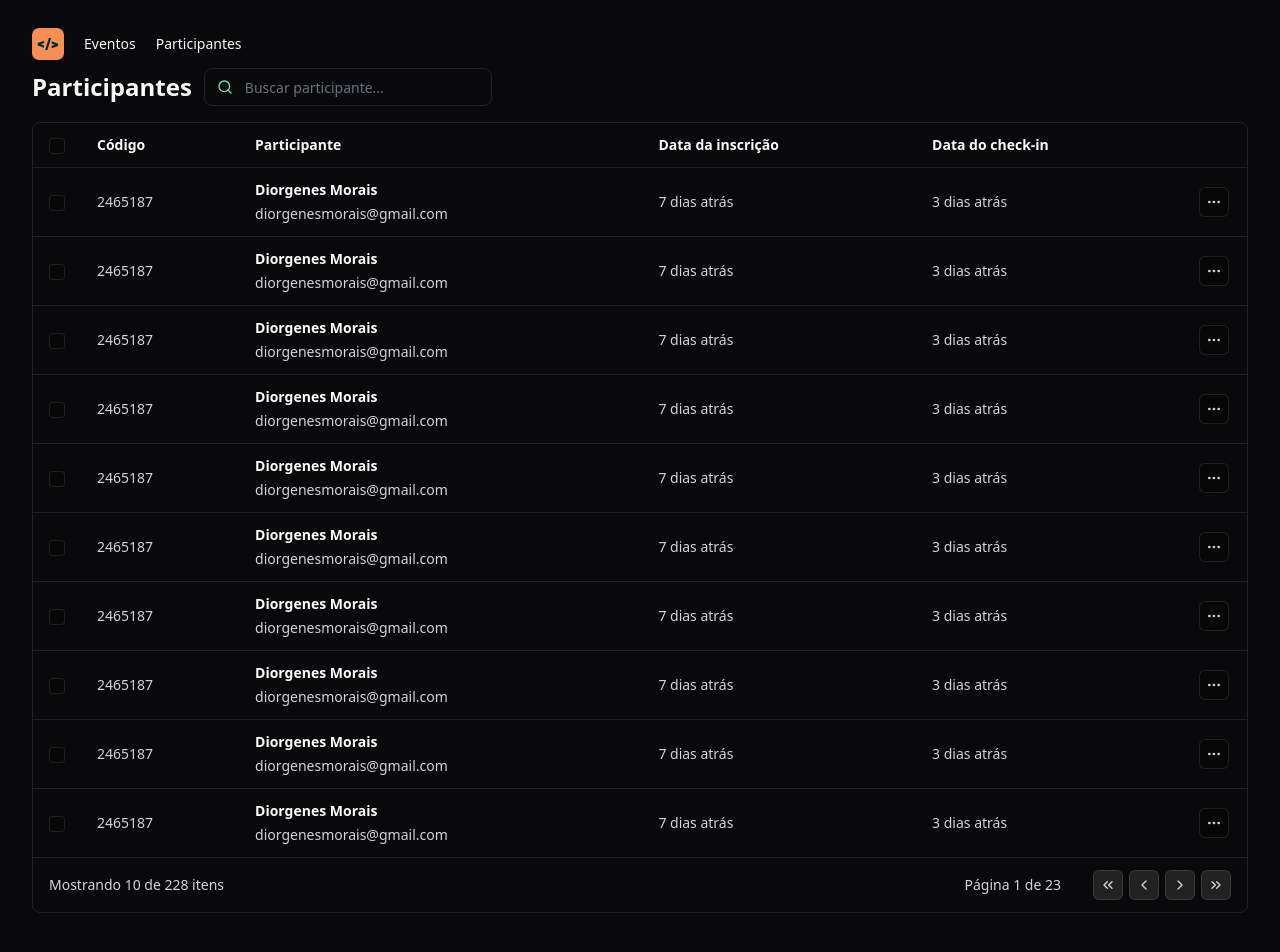
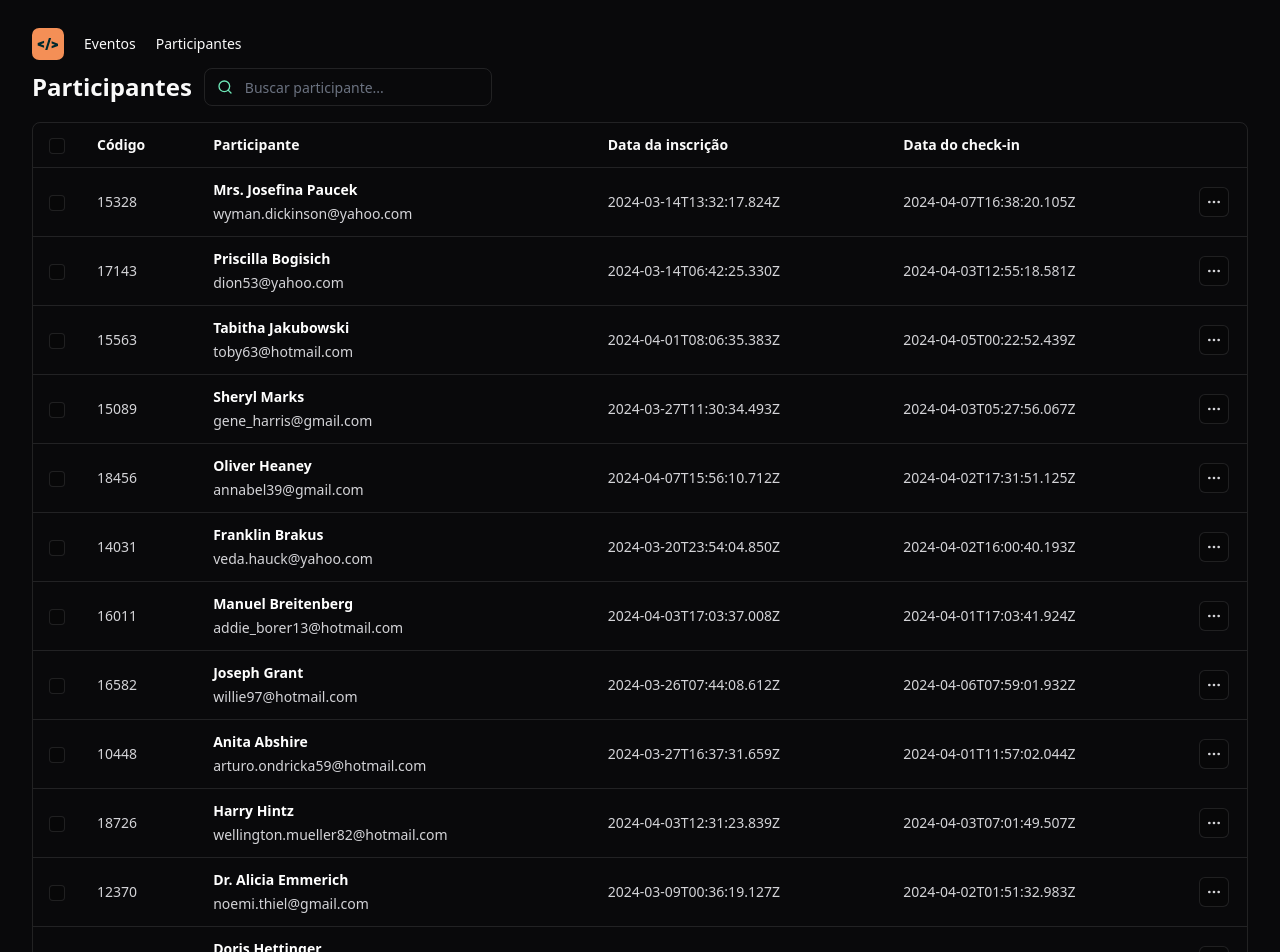
Before and after one commit to diorgenesmorais/pass-in-web, a React (Vite) app: page / in a window 1280 px wide. Shown: the top 952 px of the page. Built offline with nearby package versions, Linux system fonts and the light colour scheme.

Commit message:
chore: added fake data to attendees

```diff
--- a/package.json
+++ b/package.json
@@ -16,6 +16,7 @@
     "tailwind-merge": "^2.2.2"
   },
   "devDependencies": {
+    "@faker-js/faker": "^8.4.1",
     "@tailwindcss/forms": "^0.5.7",
     "@types/react": "^18.2.66",
     "@types/react-dom": "^18.2.22",
--- a/src/components/attendee-list.tsx
+++ b/src/components/attendee-list.tsx
@@ -5,6 +5,8 @@ import { TableTh } from './table/table-th'
 import { TableTd } from './table/table-td'
 import { TableRow } from './table/table-row'
 import { ChangeEvent, useState } from 'react'
+import { attendees } from '../data/attendees.data'
+import { IAttendee } from '../interfaces/attendee.interface'
 
 export const AttendeeList = () => {
     const [searchForParticipants, setSearchForParticipants] = useState('')
@@ -39,21 +41,21 @@ export const AttendeeList = () => {
                     </TableRow>
                 </thead>
                 <tbody>
-                    {Array.from({length: 10}).map((_, i) => {
+                    {attendees.map((attendee: IAttendee) => {
                         return (
-                            <TableRow key={i} className='hover:bg-white/5'>
+                            <TableRow key={attendee.id} className='hover:bg-white/5'>
                                 <TableTd>
                                     <input type="checkbox" className='size-4 bg-black/20 rounded border border-white/10' />
                                 </TableTd>
-                                <TableTd>2465187</TableTd>
+                                <TableTd>{attendee.id}</TableTd>
                                 <TableTd>
                                     <div className='flex flex-col gap-1'>
-                                        <span className='font-semibold text-white'>Diorgenes Morais</span>
-                                        <span>diorgenesmorais@gmail.com</span>
+                                        <span className='font-semibold text-white'>{attendee.name}</span>
+                                        <span>{attendee.email}</span>
                                     </div>
                                 </TableTd>
-                                <TableTd>7 dias atrás</TableTd>
-                                <TableTd>3 dias atrás</TableTd>
+                                <TableTd>{attendee.createAt.toISOString()}</TableTd>
+                                <TableTd>{attendee.checkedInAt.toISOString()}</TableTd>
                                 <TableTd>
                                     <IconButton transparent>
                                         <MoreHorizontal className='size-4' />
--- /dev/null
+++ b/src/data/attendees.data.ts
@@ -0,0 +1,12 @@
+import { faker } from '@faker-js/faker'
+import { IAttendee } from '../interfaces/attendee.interface'
+
+export const attendees: Array<IAttendee> = Array.from({ length: 200 }).map(() => {
+    return {
+        id: faker.number.int({ min: 10000, max: 20000 }),
+        name: faker.person.fullName(),
+        email: faker.internet.email().toLocaleLowerCase(),
+        createAt: faker.date.recent({ days: 30 }),
+        checkedInAt: faker.date.recent({ days: 7 })
+    }
+})
```
Also changed, not shown: src/interfaces/attendee.interface.ts (added, +7 -0 lines), 1 other file (tests, documents, lock files or other folders).
